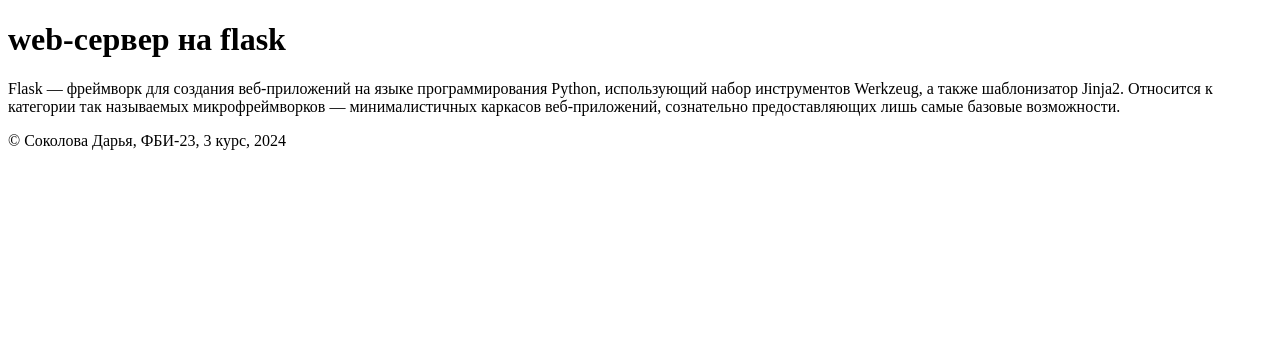
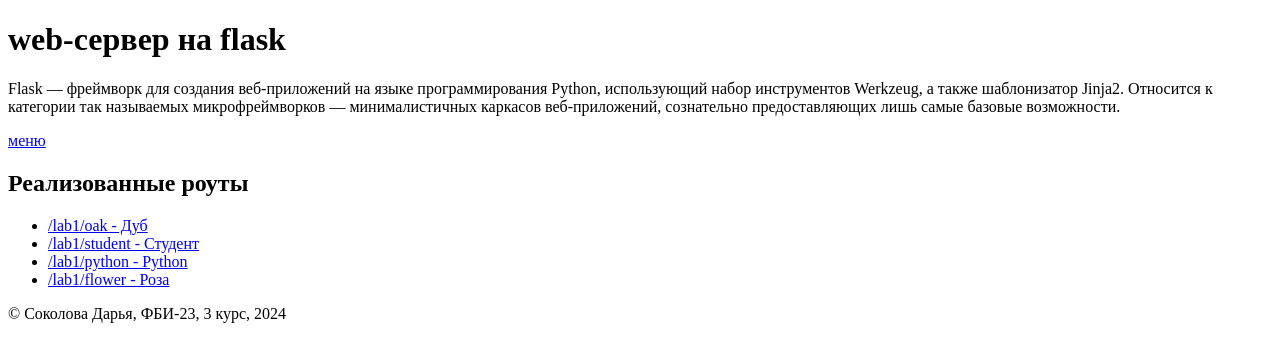
Before and after one commit to deehope/web--programming-labs-2, a Flask app: page /lab1 in a window 1280 px wide. Shown: the part 26-388 px from the top of the page. Run offline with Flask 3, Linux system fonts and the light colour scheme.

Commit message:
Роуты

```diff
--- a/app.py
+++ b/app.py
@@ -5,22 +5,6 @@ app = Flask(__name__)
 @app.route("/index")
 def start():
     return redirect("/menu", code=302)
-
-@app.route("/lab1/oak")
-def oak():
-    return '''
-<!DOCTYPE html>
-<html lang="ru">
-    <head>
-        <link rel="stylesheet" href="''' + url_for('static', filename='lab1.css') + '''">
-    </head>
-
-    <body>
-        <h1>Дуб</h1>
-        <img src="''' + url_for('static', filename='oak.webp') + '''">
-    </body>
-</html>
-'''
 
 @app.route("/menu")
 def menu():
@@ -71,9 +55,151 @@ def lab1():
             называемых микрофреймворков — минималистичных каркасов
             веб-приложений, сознательно предоставляющих лишь самые базовые возможности.</p>
 
+        <a href="/menu">меню</a>
+
+        <h2>Реализованные роуты</h2>
+
+        <ul>
+            <li><a href = "/lab1/oak">/lab1/oak - Дуб</a></li>
+            <li><a href = "/lab1/student">/lab1/student - Студент</a></li>
+            <li><a href = "/lab1/python">/lab1/python - Python</a></li>
+            <li><a href = "/lab1/flower">/lab1/flower - Роза</a></li>
+        </ul>
+
         <footer>
             &copy; Соколова Дарья, ФБИ-23, 3 курс, 2024
         </footer>
     </body>
 </html>
 """
+@app.route("/lab1/oak")
+def oak():
+    return '''
+<!DOCTYPE html>
+<html lang="ru">
+    <head>
+        <link rel="stylesheet" href="''' + url_for('static', filename='lab1.css') + '''">
+    </head>
+
+    <body>
+        <h1>Дуб</h1>
+        <img src="''' + url_for('static', filename='oak.webp') + '''">
+    </body>
+</html>
+'''
+@app.route("/lab1/student")
+def student():
+    return '''
+<!DOCTYPE html>
+<html lang="ru">
+    <head>
+        <meta charset="UTF-8">
+        <meta name="viewport" content="width=device-width, initial-scale=1.0">
+        <title>Соколова Дарья Антоновна, лабораторная 1</title>
+        <link rel="stylesheet" href="''' + url_for('static', filename='lab1.css') + '''">
+    </head>
+    <body>
+
+        <h1>Соколова Дарья Антоновна</h1>
+        <img src="''' + url_for('static', filename='logo.png') + '''">
+
+        <footer>
+            &copy; Соколова Дарья, ФБИ-23, 3 курс, 2024
+        </footer>
+    </body>
+</html>
+    '''
+
+@app.route("/lab1/python")
+def puthon():
+    return '''
+    <!DOCTYPE html>
+    <html lang="ru">
+        <head>
+            <meta charset="UTF-8">
+            <meta name="viewport" content="width=device-width, initial-scale=1.0">
+            <title>Соколова Дарья Антоновна, лабораторная 1</title>
+            <link rel="stylesheet" href="''' + url_for('static', filename='lab1.css') + '''">
+            <style>
+                h1 {
+                    text-align: center;
+                }
+                p {
+                    font-size: 28px;
+                    text-align: justify;
+                }
+                .image{
+                    text-align: center;
+                }
+            </style>
+        </head>
+        <body>
+            <header>
+                НГТУ, ФБ, Лабораторная работа 1
+            </header>
+
+            <h1>Язык python</h1>
+
+            <p>Python является мультипарадигменным языком программирования, поддерживающим императивное, процедурное,
+            структурное, объектно-ориентированное программирование, метапрограммирование, функциональное программирование и асинхронное
+            программирование. Задачи обобщённого программирования решаются за счёт динамической типизации. Аспектно-ориентированное
+            программирование частично поддерживается через декораторы, более полноценная поддержка обеспечивается дополнительными
+            фреймворками. </p>
+            <p>Такие методики как контрактное и логическое программирование можно реализовать с помощью библиотек или расширений.
+            Основные архитектурные черты — динамическая типизация, автоматическое управление памятью, полная интроспекция, механизм обработки
+            исключений, поддержка многопоточных вычислений с глобальной блокировкой интерпретатора (GIL), высокоуровневые структуры данных.
+            Поддерживается разбиение программ на модули, которые, в свою очередь, могут объединяться в пакеты.</p>
+
+            <div class='image'>
+                <img src="''' + url_for('static', filename='python.png') + '''">
+            </div>
+        </body>
+    </html>
+    '''
+
+@app.route("/lab1/flower")
+def flower():
+    return '''
+    <!DOCTYPE html>
+    <html lang="ru">
+        <head>
+            <meta charset="UTF-8">
+            <meta name="viewport" content="width=device-width, initial-scale=1.0">
+            <title>Соколова Дарья Антоновна, лабораторная 1</title>
+            <link rel="stylesheet" href="''' + url_for('static', filename='lab1.css') + '''">
+            <style>
+                h1 {
+                    text-align: center;
+                }
+                p {
+                    font-size: 28px;
+                    text-align: justify;
+                }
+                .image{
+                    text-align: center;
+                }
+            </style>
+        </head>
+        <body>
+            <h1>Роза</h1>
+
+            <p>Роза — собирательное название видов и сортов представителей рода Шипо́вник (лат. Rósa), выращиваемых человеком и растущих
+            в дикой природе. Бо́льшая часть сортов роз получена в результате длительной селекции путём многократных повторных скрещиваний
+            и отбора. Некоторые сорта являются формами дикорастущих видов. </p>
+            <p>Розы впервые начали выращивать в Древнем Риме, хотя основное назначение садов того времени было выращивание полезных
+            растений (плодовых, овощных, пряных и лекарственных), но в произведениях древнеримских писателей встречается описание около
+            10 сортов роз. Геродот уже в V веке до н. э. в своей «Истории» описывает сады царя Мидаса в Македонии и упоминает там
+            махровую розу. Теофраст в 300 году до н. э. описывает сады Греции и даёт описание роз с 15, 20 и даже 100 лепестками. На
+            великолепной мозаике из Помпеи, хранящейся в Неаполитанском музее, можно увидеть и дамасскую розу (Rosa damascena), родиной
+            которой несомненно является восток, и уже оттуда она попала в сады Южной Италии. С распадом Римской Империи садоводство перешло
+            в монастыри. Именно монастырские сады послужили прототипом садов по ту сторону Альп. Карл Великий в своей инструкции по
+            управлению поместьями Capitulare de villis указал перечень растений, которые необходимо выращивать, среди которых были и розы.
+            Во времена Каролингов в садах декоративные растения выращивались прежде всего с лекарственной целью, хотя, несомненно, обращалось
+            внимание и на их красоту.</p>
+
+            <div class='image'>
+                <img src="''' + url_for('static', filename='rosa.jpeg') + '''">
+            </div>
+        </body>
+    </html>
+    '''
```
Also changed, not shown: static/lab1.css (+23 -2 lines), static/logo.png (added), static/python.png (added), static/rosa.jpeg (added).
